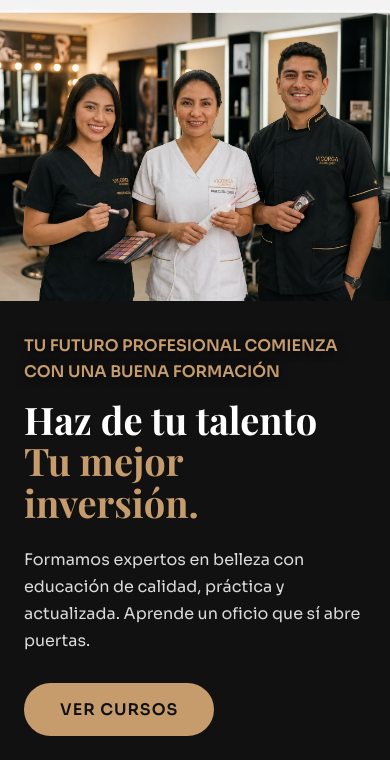
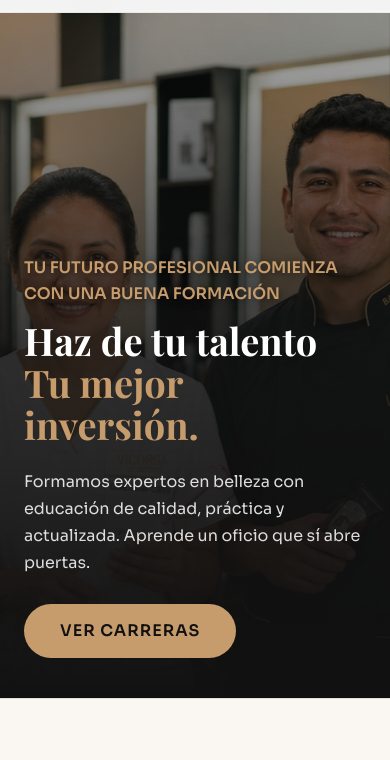
Before and after one commit to ebarreto1993/Vicorga-Academy, a website: page landing/index.html in a window 390 px wide. Shown: the part 68-828 px from the top of the page. Drawn offline with nearby package versions, Linux system fonts and the light colour scheme; a web font is replaced by a local one.

Commit message:
Restaura fondos originales del hero y CTA en movil

```diff
--- a/landing/css/index.css
+++ b/landing/css/index.css
@@ -90,27 +90,23 @@
 }
 
 /* Celular */
-.hero-mobile-photo { display:none; }
 @media (max-width: 768px) {
     .hero-full {
-        display:flex;
-        flex-direction:column;
-        align-items:stretch;
-        min-height:0;
-        padding:var(--header-h) 0 40px;
-        background:#111111;
+        align-items: flex-end;
+        padding-bottom: 40px;
     }
 
     .hero-full::before {
-        display:none;
+        width: 100%;
+        background-position: 70% 20%;
     }
 
     .hero-full-overlay {
-        display:none;
+        background: linear-gradient(0deg,
+            #111111 0%,
+            rgba(17, 17, 17, 0.85) 45%,
+            rgba(17, 17, 17, 0.2) 100%);
     }
-    .hero-full .hero-mobile-photo { display:block; width:100%; height:auto; }
-    .hero-full .hero-full-content { padding-top:32px; }
-    .hero-full .hero-full-content.animate-fade-up { opacity:1; transform:none; }
 }
 
 .btn-pill {
@@ -335,16 +331,6 @@
     z-index: 1;
 }
 .cta-content { position: relative; z-index: 2; }
-/* En teléfonos la foto conserva sus proporciones y el texto va debajo. */
-@media (max-width:768px) {
-    .final-cta { padding:0 0 44px; background:#111; background-attachment:scroll; }
-    .final-cta .cta-overlay { display:none; }
-    .final-cta .cta-content { padding-top:32px; }
-    .final-cta .subtitle { color:#e3bd87; }
-    .final-cta .cta-mobile-photo { display:block; width:100%; height:auto; }
-    .final-cta .btn-whatsapp { max-width:100%; padding:16px 20px !important; font-size:14px !important; }
-}
-@media (min-width:769px) { .final-cta .cta-mobile-photo { display:none; } }
 .final-cta h2 { font-family: var(--font-heading); font-size: clamp(32px, 4vw, 48px); color: var(--white); margin: 20px auto 40px; max-width: 600px; }
 
 /* ================= MEJORA ESTÉTICA PARA EL VIDEO ================= */
--- a/landing/index.html
+++ b/landing/index.html
@@ -74,7 +74,6 @@
 
         <!-- HERO -->
         <section class="hero-full" id="inicio">
-            <img class="hero-mobile-photo" src="assets/images/hero.jpg" alt="Formación profesional en belleza en Vicorga Academy" fetchpriority="high">
             <div class="hero-full-overlay"></div>
             <div class="container hero-full-content animate-fade-up">
                 <p class="subtitle">TU FUTURO PROFESIONAL COMIENZA CON UNA BUENA FORMACIÓN</p>
@@ -86,7 +85,7 @@
                     Formamos expertos en belleza con educación de calidad,
                     práctica y actualizada. Aprende un oficio que sí abre puertas.
                 </p>
-                <a href="#cursos" class="btn-pill">Ver cursos</a>
+                <a href="#cursos" class="btn-pill">Ver carreras</a>
             </div>
         </section>
 
@@ -369,7 +368,6 @@
 <!-- CTA FINAL -->
                 <section class="final-cta">
             <div class="cta-overlay"></div>
-            <img class="cta-mobile-photo" src="https://images.pexels.com/photos/3018845/pexels-photo-3018845.jpeg?auto=compress&amp;cs=tinysrgb&amp;w=1200" alt="Herramientas profesionales de belleza" loading="lazy">
             <div class="cta-content">
                 <div class="container">
                     <p class="subtitle">TU FUTURO EMPIEZA HOY</p>
```
